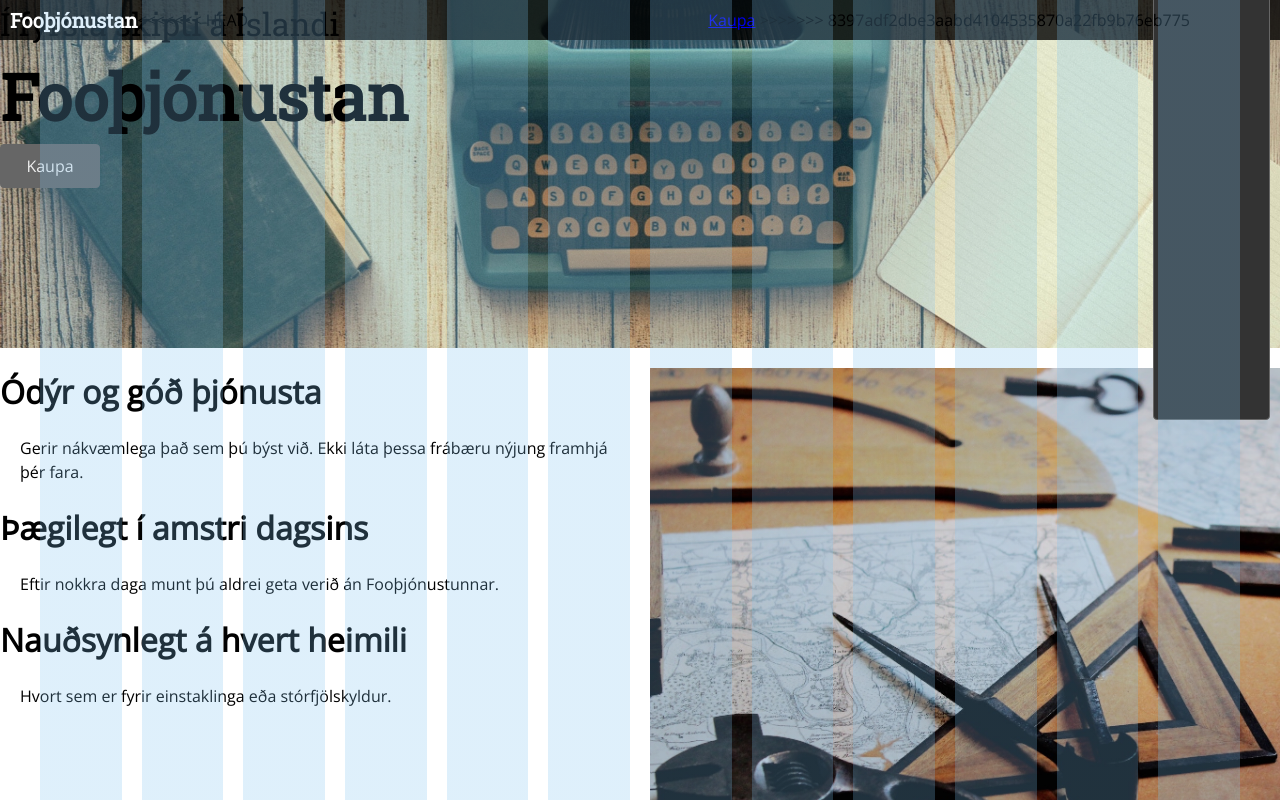
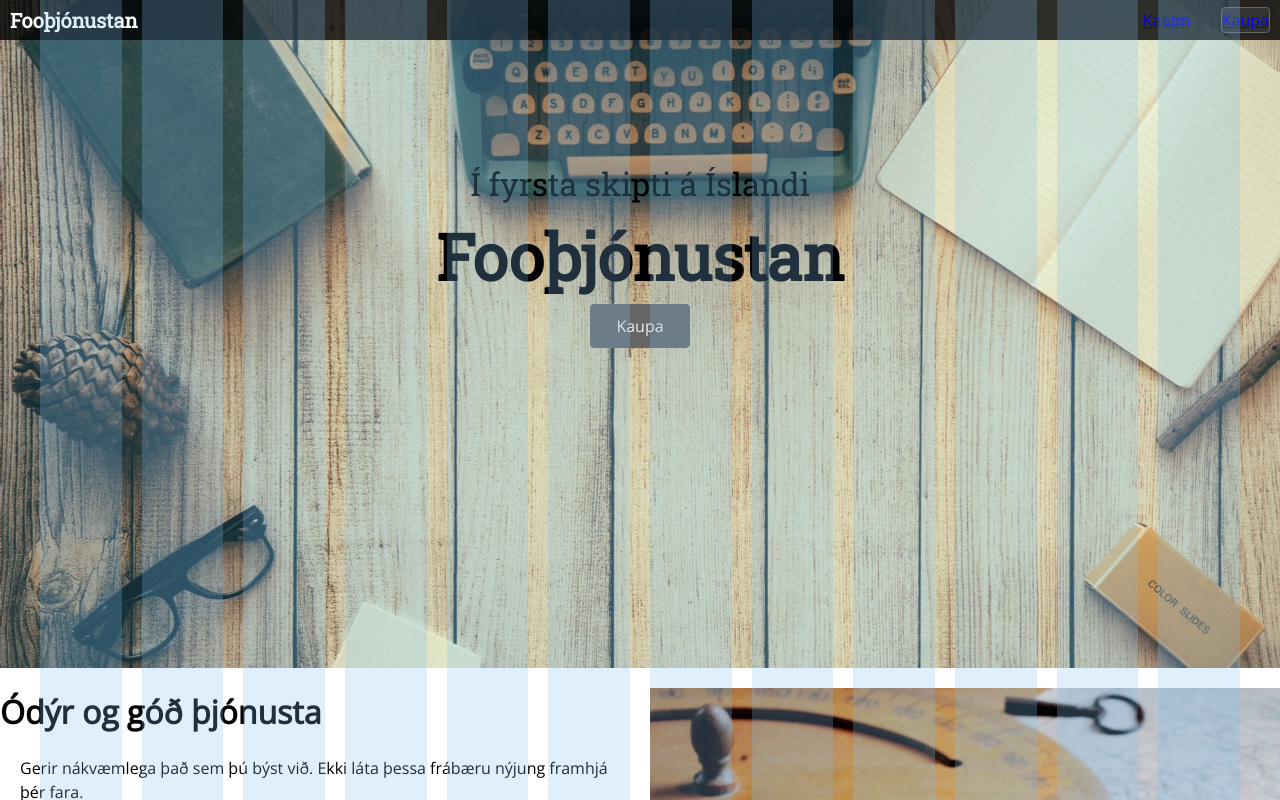
Before and after one commit to sindrigudmunds/stortverkefni1vefforritun, a plain HTML site: page index.html in a window 1280 px wide. Shown: the top 800 px of the page. Drawn offline with nearby package versions, Linux system fonts and the light colour scheme.

Commit message:
Laga tilraun

```diff
--- a/index.html
+++ b/index.html
@@ -18,13 +18,10 @@
           <li class="navbar__link">
             <a href="um.html">Um</a>
           </li>
-<<<<<<< HEAD
           <li class="navbar__button">
             <a href="#Kaupa">Kaupa</a>
-=======
           <li class="navbar__link">
             <a href="kaupa.html">Kaupa</a>
->>>>>>> 8397adf2dbe3aabd4104535870a22fb9b76eb775
           </li>
         </ul>
       </nav>
--- a/scss/header.scss
+++ b/scss/header.scss
@@ -6,18 +6,8 @@
   background-image: url("../bg.jpg");
   background-attachment: fixed;
   text-align: center;
-<<<<<<< HEAD
-<<<<<<< HEAD
   background-position: center;
   background-size: cover;
-=======
-  background-size: cover;
-  background-position: center;
->>>>>>> a12a1b9b2238e6759f33659671f6c4634c59e944
-=======
-  background-size: cover;
-  background-position: center;
->>>>>>> 8397adf2dbe3aabd4104535870a22fb9b76eb775
 
   &__content {
     padding: ($gutter * 8);
@@ -34,8 +24,9 @@
   background-attachment: fixed;
   text-align: left;
 
-  .&__content {
+  &__content {
     color: $white;
     padding: ($gutter * 8);
   }
+
 }
--- a/scss/navbar.scss
+++ b/scss/navbar.scss
@@ -7,7 +7,7 @@
   padding: ($gutter/2);
   background-color: rgba(0, 0, 0, 0.8);
   list-style: none;
-  align-items: center
+  align-items: center;
   color: rgb(255, 255, 255);
 
   &__titill {
```
Also changed, not shown: styles.css.
